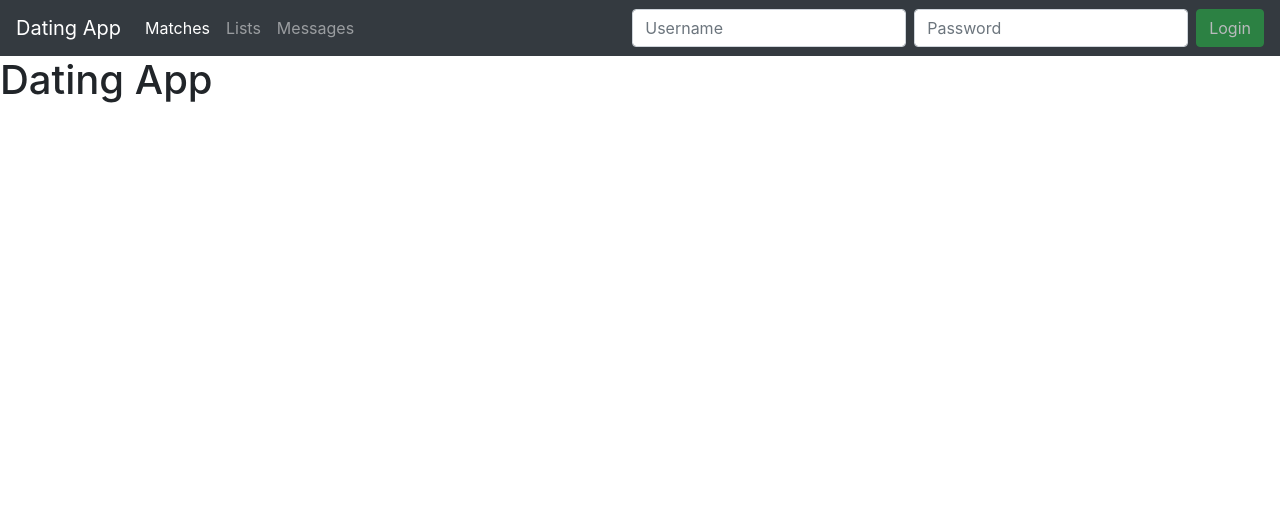
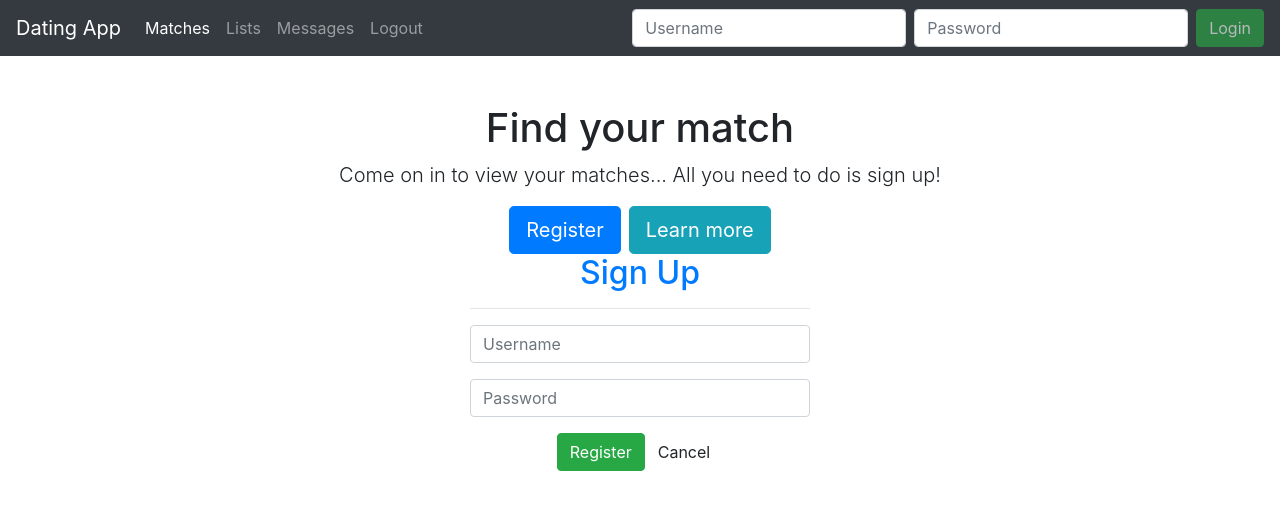
Before and after one commit to stechamw/DatingApp, an Angular app in the folder DatingApp-SPA/: page / in a window 1280 px wide. Shown: the top 510 px of the page. Built offline with nearby package versions, Linux system fonts and the light colour scheme; no server answers.

Commit message:
updated nav component

```diff
--- a/DatingApp-SPA/src/app/app.component.html
+++ b/DatingApp-SPA/src/app/app.component.html
@@ -1,8 +1,6 @@
 <!--The content below is only a placeholder and can be replaced.-->
 <app-nav></app-nav>
-  <h1>
-    Dating App
-  </h1>
+<app-home></app-home>
  <app-value></app-value>
 
 
--- a/DatingApp-SPA/src/app/app.module.ts
+++ b/DatingApp-SPA/src/app/app.module.ts
@@ -9,12 +9,16 @@ import { ValueComponent } from './value/value.component';
 import { NavComponent } from './nav/nav.component';
 import { from } from 'rxjs';
 import { AuthService } from './_services/auth.service';
+import { HomeComponent } from './home/home.component';
+import { RegisterComponent } from './register/register.component';
 
 @NgModule({
    declarations: [
       AppComponent,
       ValueComponent,
-      NavComponent
+      NavComponent,
+      HomeComponent,
+      RegisterComponent
    ],
    imports: [
       BrowserModule,
--- /dev/null
+++ b/DatingApp-SPA/src/app/home/home.component.html
@@ -0,0 +1,18 @@
+<div class="container mt-5">
+  <div style="text-align: center">
+    <h1>Find your match</h1>
+    <p class="lead">Come on in to view your matches... All you need to do is sign up!</p>
+    <div class="text-center">
+      <button class="btn btn-primary btn-lg mr-2">Register</button>
+      <button class="btn btn-info btn-lg">Learn more</button>
+    </div>
+  </div>
+
+  <div class="container">
+    <div class="row justify-content-center">
+      <div class="col-4">
+        <app-register></app-register>
+      </div>
+    </div>
+  </div>
+</div>
--- /dev/null
+++ b/DatingApp-SPA/src/app/home/home.component.ts
@@ -0,0 +1,15 @@
+import { Component, OnInit } from '@angular/core';
+
+@Component({
+  selector: 'app-home',
+  templateUrl: './home.component.html',
+  styleUrls: ['./home.component.css']
+})
+export class HomeComponent implements OnInit {
+
+  constructor() { }
+
+  ngOnInit() {
+  }
+
+}
--- a/DatingApp-SPA/src/app/nav/nav.component.html
+++ b/DatingApp-SPA/src/app/nav/nav.component.html
@@ -11,6 +11,9 @@
       <li class="nav-item">
         <a class="nav-link" href="#">Messages</a>
       </li>
+      <li class="nav-item">
+        <a class="nav-link" (click)="logout()">Logout</a>
+      </li>
     </ul>
 
     <div *ngIf="loggedIn()" class="dropdown">
@@ -20,7 +23,7 @@
         <div class="dropdown-menu">
           <a class="dropdown-item" href="#"><i class="fa fa-user"></i>Edit Profile</a>
           <div class="dropdown-divider"></div>
-          <a class="dropdown-item" href="#"><i class="fa fa-sign-out"></i>Logout</a>
+          <a  class="dropdown-item" href="#" ><i class="fa fa-sign-out"></i>Logout</a>
         </div>
       </div>
 
--- /dev/null
+++ b/DatingApp-SPA/src/app/register/register.component.html
@@ -0,0 +1,18 @@
+<form #registerForm="ngForm" (ngSubmit)="register()">
+  <h2 class="text-center text-primary">Sign Up</h2>
+  <hr>
+
+  <div class="form-group">
+    <input type="text" class="form-control" required name="username" [(ngModel)]="model.username" placeholder="Username">
+  </div>
+
+  <div class="form-group">
+    <input type="password" class="form-control" required name="password" [(ngModel)]="model.password" placeholder="Password">
+  </div>
+
+  <div class="form-group text-center">
+    <button class="btn btn-success" type="submit">Register</button>
+    <button class="btn btn-default" type="button" (click)="cancel()">Cancel</button>
+  </div>
+
+</form>
--- /dev/null
+++ b/DatingApp-SPA/src/app/register/register.component.ts
@@ -0,0 +1,22 @@
+import { Component, OnInit } from '@angular/core';
+
+@Component({
+  selector: 'app-register',
+  templateUrl: './register.component.html',
+  styleUrls: ['./register.component.css']
+})
+export class RegisterComponent implements OnInit {
+  model: any = {};
+  constructor() { }
+
+  ngOnInit() {
+  }
+
+  register() {
+    console.log(this.model);
+  }
+  cancel(){
+    console.log('cancelled');
+  }
+
+}
```
Also changed, not shown: DatingApp-SPA/src/app/home/home.component.css (added), DatingApp-SPA/src/app/register/register.component.css (added), 2 other files (tests, documents, lock files or other folders).
